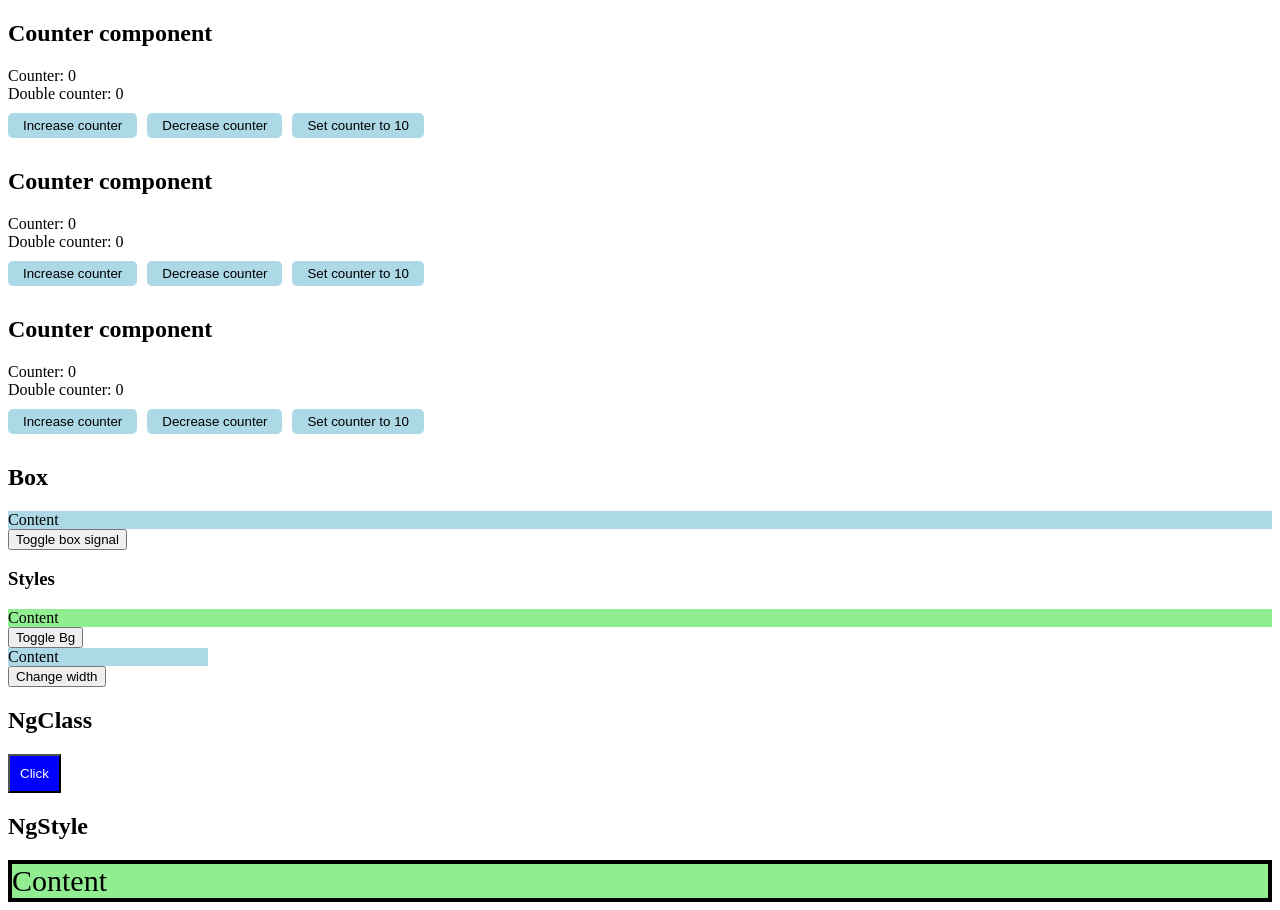
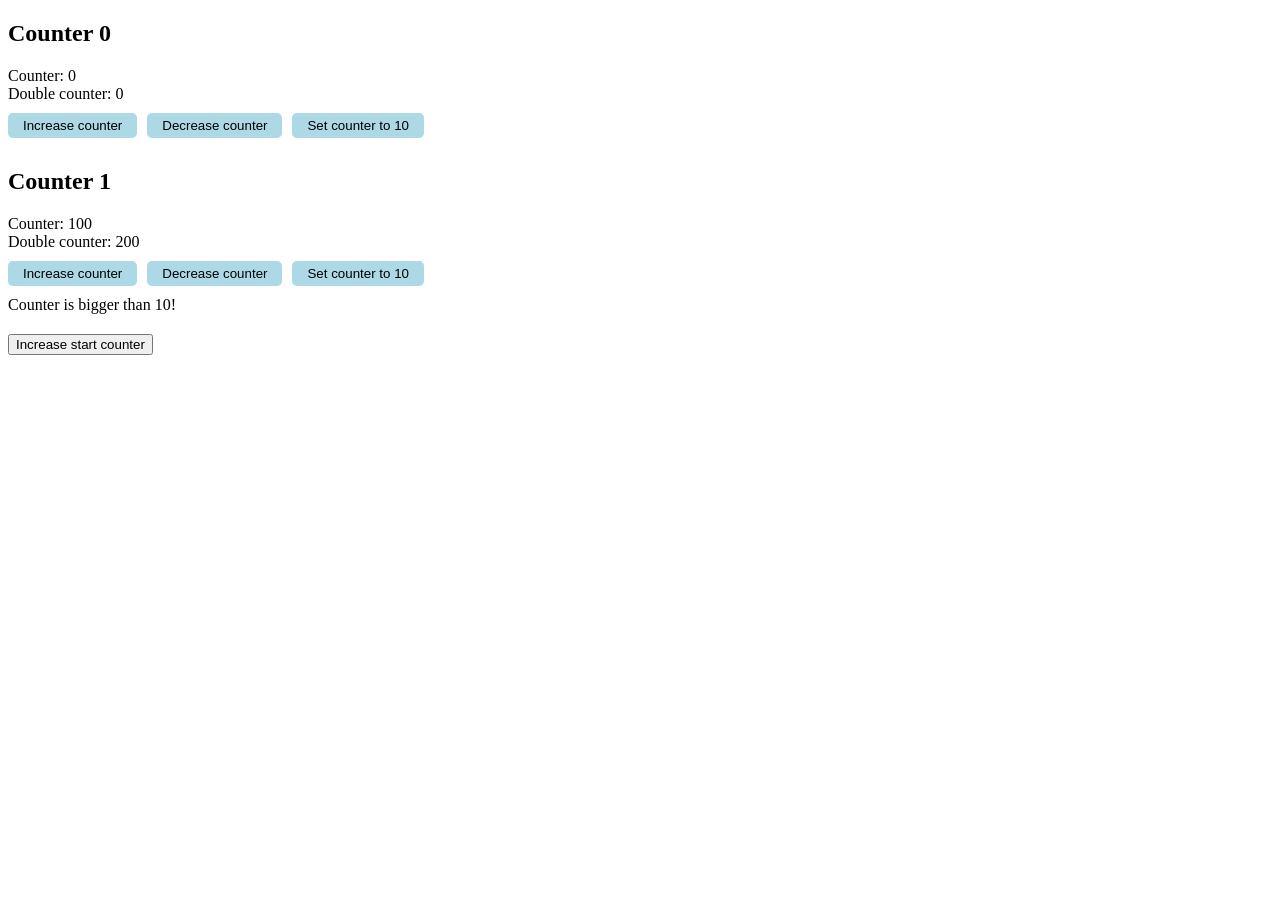
Before and after one commit to AleLoiac/angular-course, an Angular app: page / in a window 1280 px wide. After the commit the page ends 800 px from the top, so only its background shows below. Built offline with nearby package versions, Linux system fonts and the light colour scheme.

Commit message:
Use inputs, onInit and effects

```diff
--- a/src/app/app.ts
+++ b/src/app/app.ts
@@ -1,12 +1,11 @@
 import { Component, computed, signal } from '@angular/core';
 import { FormsModule } from '@angular/forms';
 import { Counter } from './counter/counter';
-import { Box } from './box/box';
 
 @Component({
   selector: 'app-root',
-  imports: [FormsModule, Counter, Box],
-  templateUrl: './app2.html',
+  imports: [FormsModule, Counter],
+  templateUrl: './app3.html',
   styleUrl: './app.css',
 })
 export class App {
@@ -23,6 +22,8 @@ export class App {
 
   text = signal('');
   text2 = signal('');
+
+  startCounter = signal(100);
 
   addStudent = () => {
     const id = this.students().length + 1;
@@ -50,4 +51,8 @@ export class App {
     }
     // we can also use Typescript assertions this.text2.set((e.target as HTMLInputElement).value);
   }
+
+  increaseStartCounter() {
+    this.startCounter.update((v) => v + 50);
+  }
 }
--- /dev/null
+++ b/src/app/app3.html
@@ -0,0 +1,3 @@
+<counter [title]="'Counter 0'" />
+<counter [title]="'Counter 1'" [start]="startCounter()" />
+<button (click)="increaseStartCounter()">Increase start counter</button>
--- a/src/app/counter/counter.ts
+++ b/src/app/counter/counter.ts
@@ -1,11 +1,11 @@
-import { Component, computed, signal } from '@angular/core';
+import { Component, computed, effect, input, signal } from '@angular/core';
 
 @Component({
   selector: 'counter',
   imports: [],
   template: `
     <section class="counter">
-      <h2>Counter component</h2>
+      <h2>{{ title() }}</h2>
       <div [title]="'Counter: ' + counter()">Counter: {{ counter() }}</div>
       <div>Double counter: {{ doubleCounter() }}</div>
       <div>
@@ -37,6 +37,9 @@ import { Component, computed, signal } from '@angular/core';
   `,
 })
 export class Counter {
+  title = input.required<string>();
+  start = input(0);
+
   counter = signal(0);
   doubleCounter = computed(() => this.counter() * 2);
 
@@ -49,4 +52,16 @@ export class Counter {
   setCounter = (v: number) => {
     this.counter.set(v);
   };
+
+  ngOnInit() {
+    //this.counter.set(this.start());
+  }
+
+  constructor() {
+    effect(() => this.counter.set(this.start()));
+
+    effect(() => {
+      console.log(`Counter: ${this.counter()}`);
+    });
+  }
 }
```
